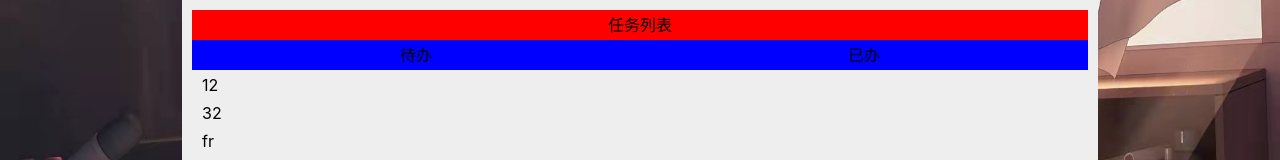
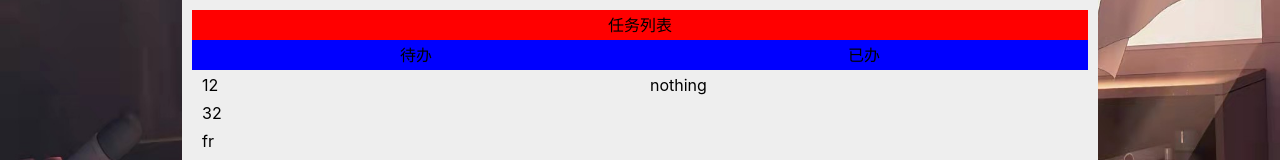
Before and after one commit to long-qkl/testhtml, a React (Create React App) app in the folder two_por/: page / in a window 1280 px wide. Shown: the part 190-350 px from the top of the page. Built offline with nearby package versions, Linux system fonts and the light colour scheme.

Commit message:
事件列表完成

```diff
--- /dev/null
+++ b/two_por/src/CSS/Lists.css
@@ -0,0 +1,12 @@
+#lists ul {
+  flex-wrap: wrap;
+  justify-content: left;
+}
+
+#lists ul li {
+  width: 100%;
+  height: 28px;
+  line-height: 30px;
+  padding-left: 10px;
+  padding-right: 10px;
+}
--- /dev/null
+++ b/two_por/src/CSS/Lists.min.css
@@ -0,0 +1 @@
+#lists ul{flex-wrap:wrap;justify-content:left}#lists ul li{width:100%;height:28px;line-height:30px;padding-left:10px;padding-right:10px}
--- /dev/null
+++ b/two_por/src/CSS/Lists.scss
@@ -0,0 +1,15 @@
+#lists{
+    ul {
+        flex-wrap: wrap;
+        justify-content: left;
+        li{
+            // background: yellow;
+            width: 100%;
+            height: 28px;
+            line-height: 30px;
+            padding-left: 10px;
+            padding-right: 10px;
+            // border-bottom: 1px solid rgb(151, 151, 151);
+        }
+    }
+}
--- a/two_por/src/CSS/Todo.min.css
+++ b/two_por/src/CSS/Todo.min.css
@@ -1 +1 @@
-.bbg{width:100vw;height:100vh;position:relative}.bbg img{width:100%;height:100%}.bbg .sub{width:70vw;height:50vh;background:#eee;position:absolute;top:50%;left:50%;transform:translate(-50%, -50%);padding:10px}.bbg .sub span{display:inline-block;width:100%;height:30px;text-align:center;line-height:30px}.bbg .sub>span{background:red}.bbg .sub div>ul{display:flex;justify-content:center}.bbg .sub div>ul li{width:50%}.bbg .sub div>ul li span{background:blue}.bbg .sub div>ul li .lists ul{flex-wrap:wrap}.bbg .sub div>ul li .lists ul li{width:100%;height:28px;line-height:30px;padding-left:10px;padding-right:10px}
+.bbg{width:100vw;height:100vh;position:relative}.bbg img{width:100%;height:100%}.bbg .sub{width:70vw;height:50vh;background:#eee;position:absolute;top:50%;left:50%;transform:translate(-50%, -50%);padding:10px}.bbg .sub span{display:inline-block;width:100%;height:30px;text-align:center;line-height:30px}.bbg .sub>span{background:red}.bbg .sub div>ul{display:flex;justify-content:center}.bbg .sub div>ul li{width:50%}.bbg .sub div>ul li span{background:blue}
--- /dev/null
+++ b/two_por/src/Lists.js
@@ -0,0 +1,19 @@
+import './CSS/Lists.min.css'
+
+function Lists(props) {
+    var lists=props.lists;
+    console.log(lists,"sdgeg1")
+    const lis=lists.length ? lists.map((list,index)=>{
+        return <li key={index}>{list}</li>
+    }) : <li>nothing</li>
+    return(
+        <div id="lists">
+            <ul>
+                {lis}
+                {/* <li>1231234</li> */}
+            </ul>
+        </div>
+    )
+}
+
+export default Lists;
--- a/two_por/src/Todo.js
+++ b/two_por/src/Todo.js
@@ -2,6 +2,7 @@
 import React from 'react';
 import './CSS/Todo.min.css';
 import bgimg from './images/122.jpg';
+import Lists from './Lists';
 
 class Todo extends React.Component {
     constructor(props){
@@ -14,19 +15,8 @@ class Todo extends React.Component {
     }
 
     render(){
-        const todolists=this.state.lists.map((list,index)=>{
-            return <li key={index}>{list}</li>
-        });
-        console.log(this.state.finishList);
-        const finishList=this.state.finishList;
-        const finishlists=finishList.map((list,index)=>{
-            // return <li key={index}>{list}</li>
-            if(this.state.finishList){
-                return <li key={index}>{list}</li>
-            }else{
-                return <li>nothing</li>
-            }
-        })
+        // console.log(this.state.lists,"123221")
+        // console.log(this.state.finishList,"123222")
         return(
             <div className="bbg">
                 <img src={bgimg} alt="图片接受失败"></img>
@@ -36,19 +26,11 @@ class Todo extends React.Component {
                         <ul>
                             <li>
                                 <span>待办</span>
-                                <div className="lists">
-                                    <ul>
-                                        {todolists}
-                                    </ul>
-                                </div>
+                                <Lists lists={this.state.lists}></Lists>
                             </li>
                             <li>
                                 <span>已办</span>
-                                <div className="lists">
-                                    <ul>
-                                        {finishlists}
-                                    </ul>
-                                </div>
+                                <Lists lists={this.state.finishList}></Lists>
                             </li>
                         </ul>
                     </div>
```
Also changed, not shown: two_por/src/CSS/Todo.css (+0 -12 lines), two_por/src/CSS/Todo.scss (+0 -14 lines).
